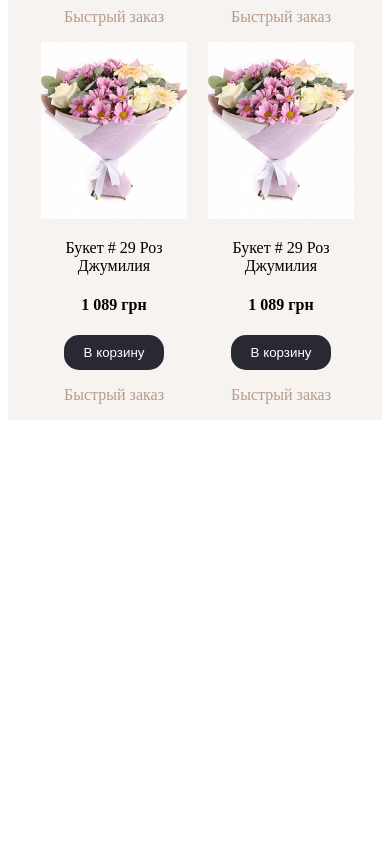
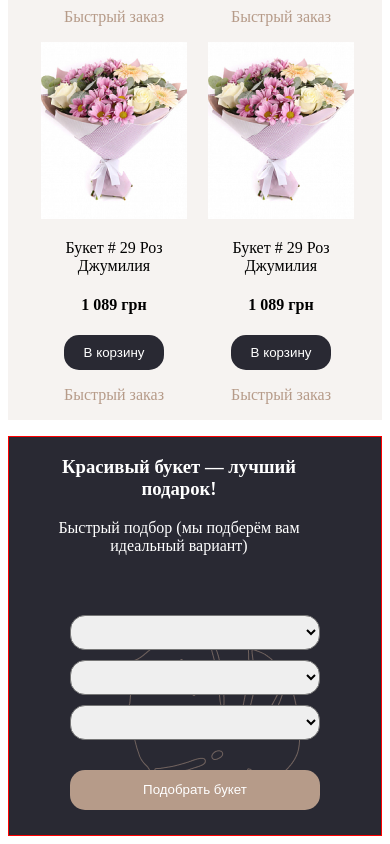
Before and after one commit to o3-noone/dicentra768px, a plain HTML site: page index.html in a window 390 px wide. Shown: the part 3432-4276 px from the top of the page. Before the commit the page ends 3868 px from the top, so only its background shows below. Drawn offline with Linux system fonts and the light colour scheme.

Commit message:
yangilash

```diff
--- a/_block/_block.scss
+++ b/_block/_block.scss
@@ -3,3 +3,4 @@
 @import "./tavarlar";
 @import "./gullar-haqida2";
 @import "./tavarlar2";
+@import "./chiroyli-buket";
--- /dev/null
+++ b/_block/_chiroyli-buket.scss
@@ -0,0 +1,73 @@
+.chiroyli-buket {
+    width: 768px;
+    border: 1px solid red;
+    margin: 0 auto;
+    height: 300px;
+    background-image: url("../images/background.png");
+    h3 {
+        display: flex;
+        align-items: center;
+        justify-content: center;
+        color: white;
+    }
+    p {
+        display: flex;
+        align-items: center;
+        justify-content: center;
+        color: white;
+    }
+    .selectr {
+        display: flex;
+        align-items: center;
+        justify-content: space-around;
+        margin-top: 50px;
+        select {
+            width: 150px;
+            height: 35px;
+            border-radius: 15px;
+        }
+    }
+    button {
+        width: 600px;
+        display: flex;
+        align-items: center;
+        justify-content: center;
+        margin: 0 auto;
+        margin-top: 50px;
+        border-radius: 15px;
+        background-color: #B69B89;
+        color: white;
+        height: 40px;
+        border: none;
+    }
+}
+
+@media (max-width:400px) {
+    .chiroyli-buket {
+        width: 100%;
+        height: 400px;
+        h3 {
+            width: 300px;
+            text-align: center;
+            margin-left: 20px;
+        }
+        p {
+            width: 300px;
+            text-align: center;
+            margin-left: 20px;
+        }
+        .selectr {
+            width: 100%;
+            flex-wrap: wrap;
+            select {
+                width: 250px;
+                margin-top: 10px;
+            }
+        }
+        button {
+            width: 100%;
+            margin-top: 30px;
+            width: 250px;
+        }
+    }
+}
--- a/index.html
+++ b/index.html
@@ -152,6 +152,16 @@
             </ul>
         </div>
     </div>
+    <div class="chiroyli-buket">
+        <h3>Красивый букет — лучший подарок!</h3>
+        <p>Быстрый подбор (мы подберём вам идеальный вариант)</p>
+        <div class="selectr">
+            <select name="" id="">salom</select>
+            <select name="" id="">salom</select>
+            <select name="" id="">salom</select>
+        </div>
+        <button>Подобрать букет</button>
+    </div>
 </body>
 
 </html>
```
Also changed, not shown: css/main.css, images/background.png (added), 1 other file.
